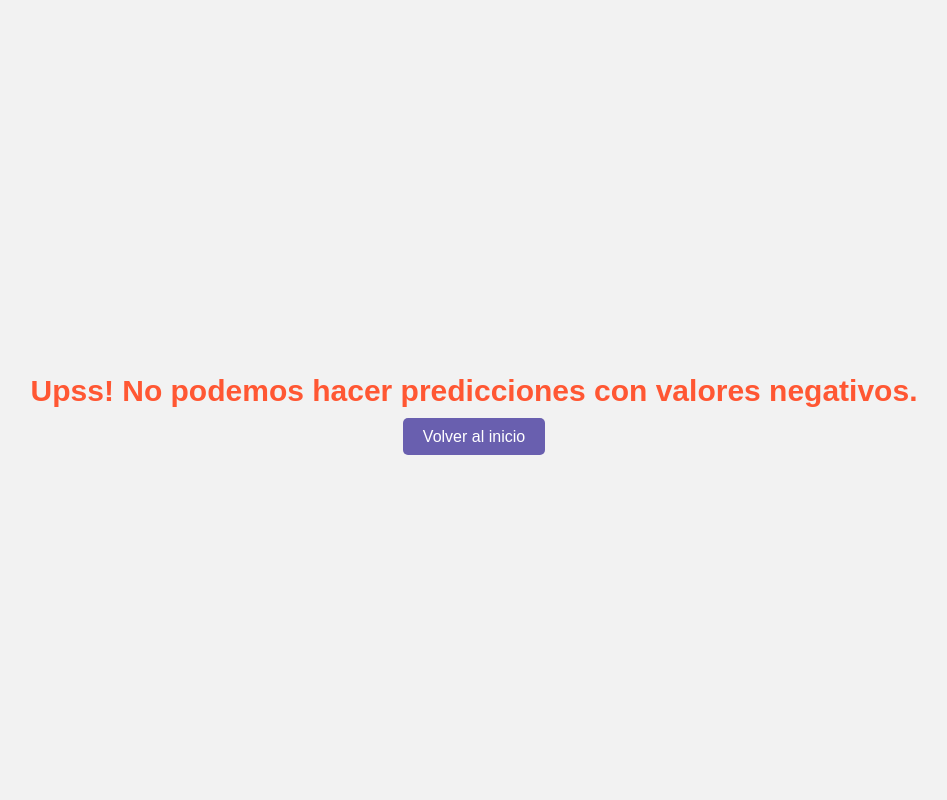
After one commit to mariaortizz/Proyecto-ML, a Flask app: template App/templates/valores_negativos.html in a window 1280 px wide. The commit adds this page. Shown: the whole page, without its empty margins (166-1113 px from the left). Run offline with Flask 3, Linux system fonts and the light colour scheme; the template is opened without the code that fills it, so the values that code supplies are empty; parts of the project's set-up code (start-up, migrations or seed data) failed here and were passed over.

Commit message:
valores negativos - rango precios

```diff
--- a/App/app.py
+++ b/App/app.py
@@ -31,9 +31,7 @@ def valorar():
 @app.route('/predict', methods = ['POST', 'GET'])
 def predict():
     try:
-
         if request.method == 'POST':
-
             balcon = 1 if request.form['balcon'] == "SI" else 0
             armarios = 1 if request.form['armarios'] == "SI" else 0
             estacionamiento = 1 if request.form['estacionamiento'] == "SI" else 0
@@ -48,15 +46,26 @@ def predict():
             zona = float(request.form['zona'])
             tipo_inmueble = request.form['tipo_inmueble']
 
-            piso, casa, duplex, atico = transf_tipo_inmueble(tipo_inmueble)
+            if construccion < 0 or metros < 0 or bannos < 0 or lat < 0:
+                return render_template("valores_negativos.html")
+            else:
+                piso, casa, duplex, atico = transf_tipo_inmueble(tipo_inmueble)
 
-            construccion_e, metros_e = aplicar_escalado(construccion, metros, ESCALER)
+                construccion_e, metros_e = aplicar_escalado(construccion, metros, ESCALER)
 
-            precio = aplicar_modelo(CLUSTER, MODELOS, balcon, armarios, estacionamiento,
-                                    trastero, terraza, construccion_e, metros_e, bannos,
-                                    lat, long, cee, zona, piso, casa, duplex, atico)
+                precio, cluster_valor = aplicar_modelo(CLUSTER, MODELOS, balcon, armarios, estacionamiento,
+                                        trastero, terraza, construccion_e, metros_e, bannos,
+                                        lat, long, cee, zona, piso, casa, duplex, atico)
 
-            return render_template("predict.html", precio_pred = f"€ {precio[0]:.2f}")
+                dicc_rango = {0 : 884.5, 1 : 1038.9, 2 : 942.1}
+
+                rango_precio_min = (precio[0] - dicc_rango[cluster_valor])*metros
+                rango_precio_max = (precio[0] + dicc_rango[cluster_valor])*metros
+
+                return render_template("predict.html",
+                                       precio_pred = f"{precio[0]:.2f} €/m2",
+                                       rango_min = f"{rango_precio_min:.2f} €/m2",
+                                       rango_max = f"{rango_precio_max:.2f} €/m2")
         else:
             return "Metodo no permitido"
     except ValueError:
--- a/App/models_funciones.py
+++ b/App/models_funciones.py
@@ -115,7 +115,7 @@ def aplicar_modelo(
         print(valores)
         precio = model.predict(valores)
         print(precio)
-        return precio
+        return precio, cluster_pred[0]
     except Exception as a:
         traceback.print_exc()
         func = inspect.stack()[1].function
--- a/App/templates/predict.html
+++ b/App/templates/predict.html
@@ -42,6 +42,8 @@
     <div class="precio-container">
         <h1>El precio medio por m2 del inmueble es de: </h1><br>
         <span id="precio_pred"> {{ precio_pred }}</span>
+        <h1>El rango de precio se situa entre estos dos valores </h1><br>
+        <span id="precio_pred"> {{ rango_min }} - {{ rango_max }}</span>
     </div>
 </body>
 </html>
--- a/App/templates/valorar.html
+++ b/App/templates/valorar.html
@@ -93,7 +93,7 @@
             <option value="0">No</option>
         </select><br>
 
-        <label for="construccion">Construcción (m<sup>2</sup>):</label>
+        <label for="construccion">Año Construcción:</label>
         <input type="number" id="construccion" name="construccion"><br>
 
         <label for="metros">Metros (m<sup>2</sup>):</label>
--- /dev/null
+++ b/App/templates/valores_negativos.html
@@ -0,0 +1,49 @@
+<!DOCTYPE html>
+<html lang="es">
+<head>
+    <meta charset="UTF-8">
+    <meta name="viewport" content="width=device-width, initial-scale=1.0">
+    <title>Upsss! Algo salió mal</title>
+    <style>
+        body {
+            margin: 0;
+            padding: 0;
+            height: 100vh;
+            display: flex;
+            justify-content: center;
+            align-items: center;
+            font-family: 'Gotich', Arial, sans-serif;
+            background-color: #f2f2f2;
+        }
+
+        .error-container {
+            text-align: center;
+        }
+
+        h1 {
+            font-size: 30px;
+            color: #FF5733;
+        }
+
+        .btn-inicio {
+            background-color: #695FAF;
+            color: #FFFFFF;
+            padding: 10px 20px;
+            border: none;
+            border-radius: 5px;
+            cursor: pointer;
+            text-decoration: none;
+        }
+
+        .btn-inicio:hover {
+            background-color: #4A4384;
+        }
+    </style>
+</head>
+<body>
+    <div class="error-container">
+        <h1>Upss! No podemos hacer predicciones con valores negativos.</h1>
+        <a href="/" class="btn-inicio">Volver al inicio</a>
+    </div>
+</body>
+</html>
```
Also changed, not shown: App/static/diccionarios.py (deleted, +0 -8 lines), 1 other file.
